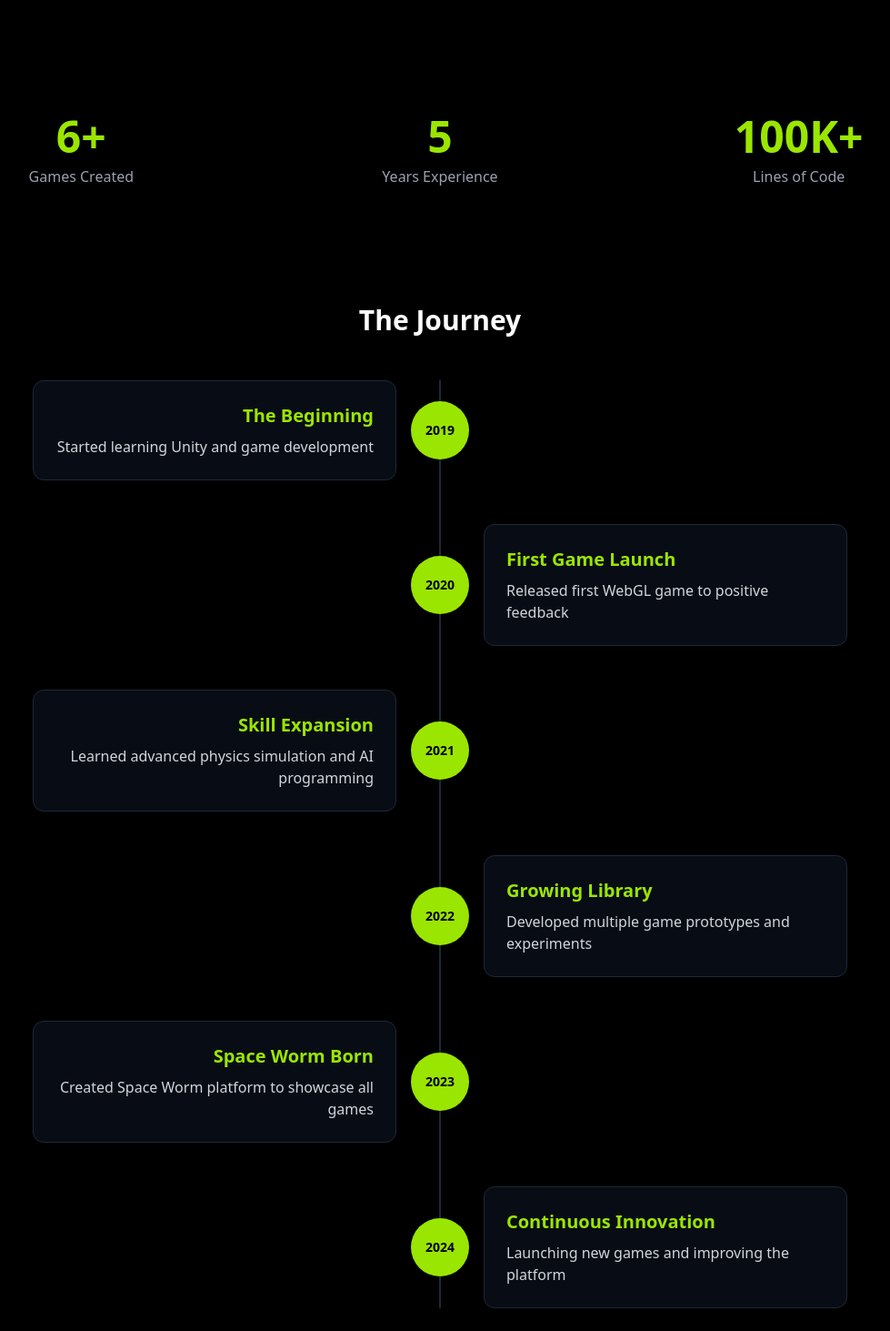
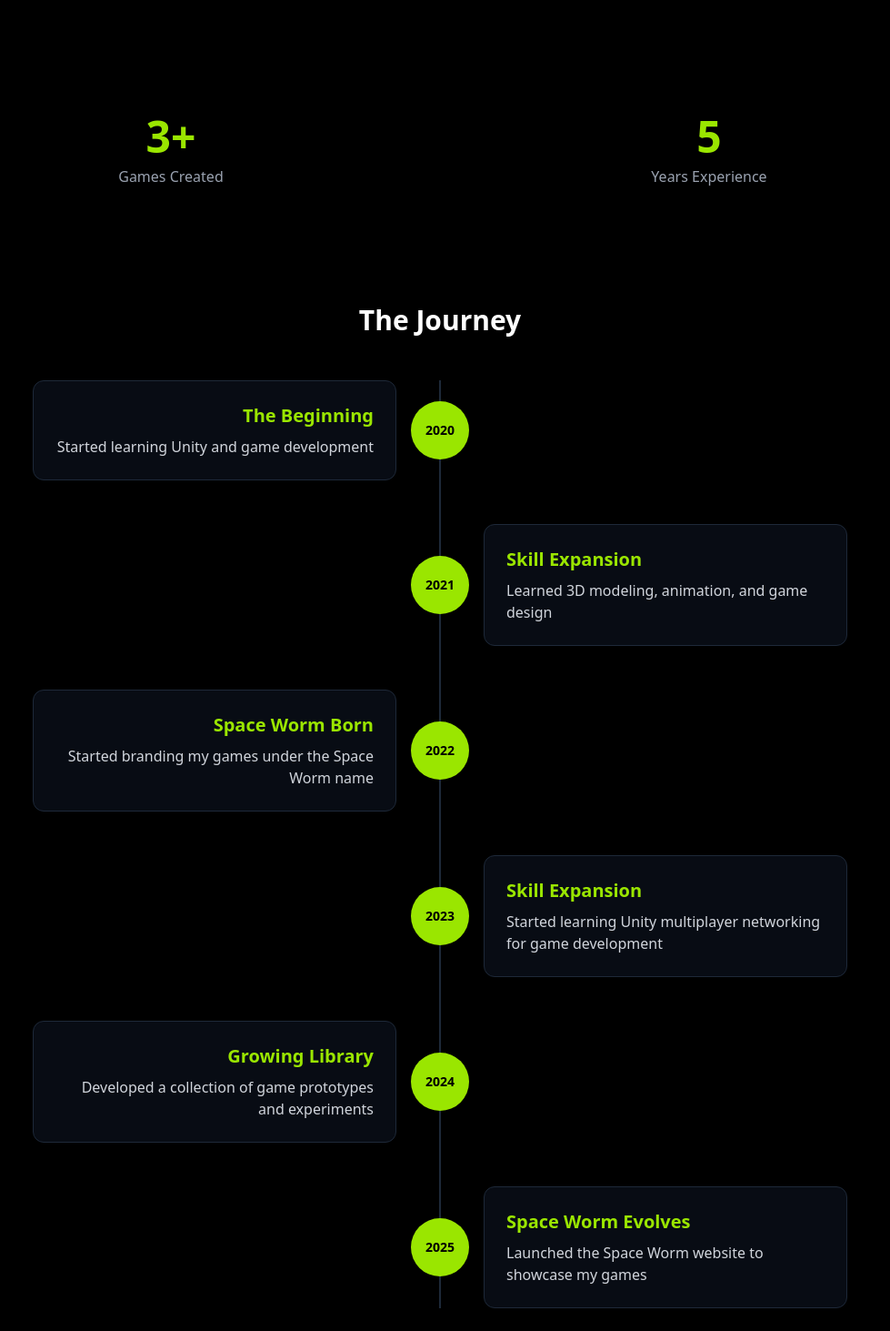
Before and after one commit to BenFielder1/Space-Worm, a Next.js app: page /about in a window 1280 px wide. Shown: the part 1147-2610 px from the top of the page at 91% size, without its empty margins (156-1135 px from the left). Built offline with nearby package versions, Linux system fonts and the light colour scheme.

Commit message:
Updated about section

```diff
--- a/src/app/about/page.tsx
+++ b/src/app/about/page.tsx
@@ -3,9 +3,9 @@
 
 import Image from 'next/image';
 import Link from 'next/link';
-// import StarField from '@/components/StarField';
 import Footer from '@/components/Footer';
 import Header from '@/components/Header';
+import { gamesData } from '@/data/games';
 
 export default function AboutPage() {
     const skills = [
@@ -14,53 +14,47 @@ export default function AboutPage() {
         'TypeScript', 'React', 'Next.js', 'Tailwind CSS'
     ];
 
-    const stats = [
-        { label: 'Games Created', value: '6+' },
-        { label: 'Years Experience', value: '5' },
-        { label: 'Lines of Code', value: '100K+' },
-        // { label: 'Coffee Consumed', value: '∞' }
-    ];
-
     const timeline = [
         {
-            year: '2019',
+            year: '2020',
             title: 'The Beginning',
             description: 'Started learning Unity and game development'
         },
         {
-            year: '2020',
-            title: 'First Game Launch',
-            description: 'Released first WebGL game to positive feedback'
-        },
-        {
             year: '2021',
             title: 'Skill Expansion',
-            description: 'Learned advanced physics simulation and AI programming'
+            description: 'Learned 3D modeling, animation, and game design'
         },
         {
             year: '2022',
-            title: 'Growing Library',
-            description: 'Developed multiple game prototypes and experiments'
+            title: 'Space Worm Born',
+            description: 'Started branding my games under the Space Worm name'
         },
         {
             year: '2023',
-            title: 'Space Worm Born',
-            description: 'Created Space Worm platform to showcase all games'
+            title: 'Skill Expansion',
+            description: 'Started learning Unity multiplayer networking for game development'
         },
         {
             year: '2024',
-            title: 'Continuous Innovation',
-            description: 'Launching new games and improving the platform'
+            title: 'Growing Library',
+            description: 'Developed a collection of game prototypes and experiments'
+        },
+        {
+            year: '2025',
+            title: 'Space Worm Evolves',
+            description: 'Launched the Space Worm website to showcase my games'
         }
+    ];
+
+    const stats = [
+        { label: 'Games Created', value: `${gamesData.length}+` },
+        { label: 'Years Experience', value: `${timeline.length-1}` },
+        // { label: 'Lines of Code', value: '100K+' },
     ];
 
     return (
         <div className="min-h-screen bg-black text-white">
-            {/* Background */}
-            {/* <div className="fixed inset-0 z-0">
-                <div className="absolute inset-0 bg-gradient-to-br from-black via-gray-900 to-black"></div>
-                <StarField />
-            </div> */}
 
             <Header />
 
@@ -119,11 +113,6 @@ export default function AboutPage() {
                                         design to programming and deployment. Each game represents countless hours
                                         of learning, experimenting, and refining to create something special.
                                     </p>
-                                    {/* <p>
-                                        My journey in game development began with Unity and C#, and has expanded to include
-                                        web technologies, physics simulations, and AI programming. Every project is an opportunity
-                                        to learn something new and share that creativity with players around the world.
-                                    </p> */}
                                 </div>
 
                                 {/* Social Links */}
@@ -188,7 +177,7 @@ export default function AboutPage() {
             {/* Stats Section */}
             <section className="relative z-10 px-6 py-16 md:px-12">
                 <div className="max-w-6xl mx-auto">
-                    <div className="grid grid-cols-2 md:grid-cols-3 gap-8">
+                    <div className="grid grid-cols-2 gap-8">
                         {stats.map((stat) => (
                             <div key={stat.label} className="text-center">
                                 <div className="text-4xl md:text-5xl font-bold text-lime-400 mb-2">
```
Also changed, not shown: public/space-worm-.png (deleted), public/space-worm.png (deleted).
